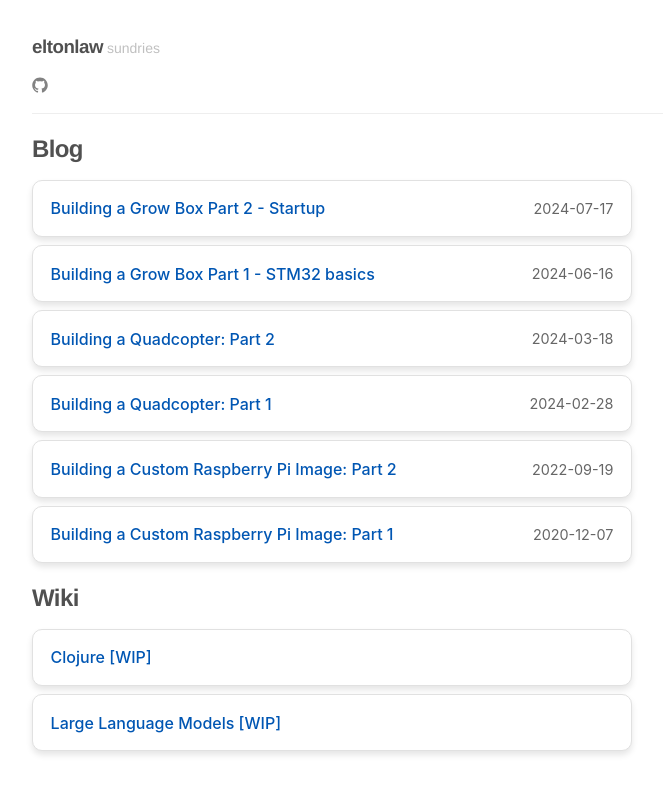
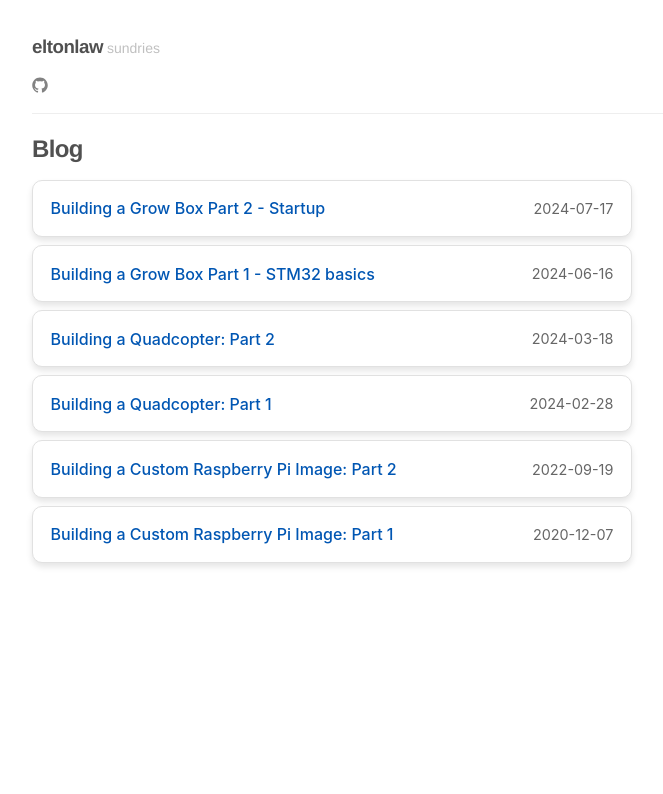
Before and after one commit to eltonlaw/eltonlaw.github.io, a Next.js app: page / in a window 1280 px wide. Shown: the top 794 px of the page, without its empty margins (0-663 px from the left). Built offline with nearby package versions, Linux system fonts and the light colour scheme.

Commit message:
remove wiki

```diff
--- a/app/page.tsx
+++ b/app/page.tsx
@@ -6,7 +6,6 @@ const HomePage: NextPage = ({characters}: any) => {
   return (
     <div>
       <Blog/>
-      <Wiki/>
     </div>
   )
 }
```
